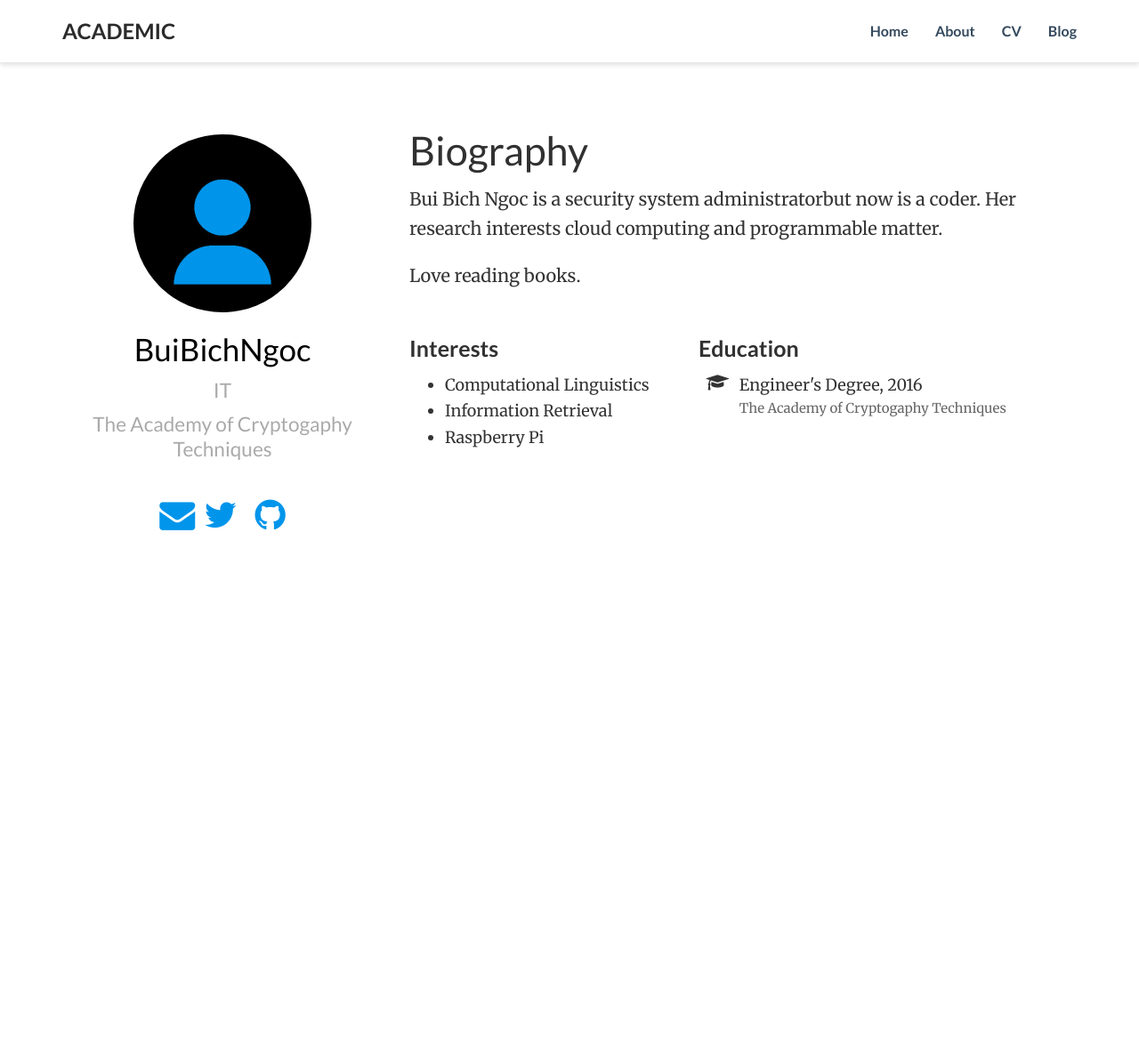
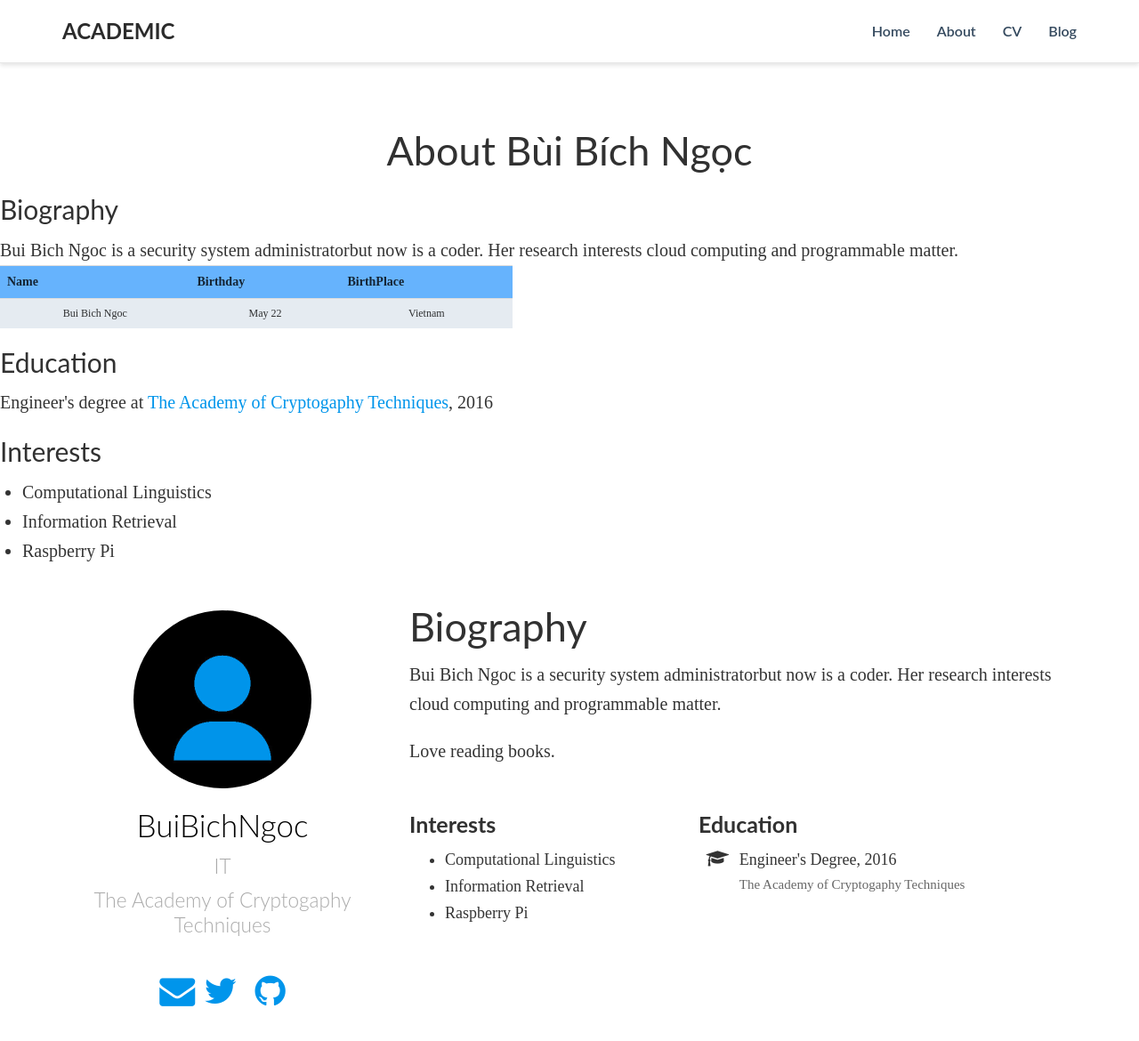
Before and after one commit to buibichngoc/buibichngoc.github.io, a Jekyll site: the page built from about/index.html, in a window 1280 px wide and 1298 px high. Shown: the top 1170 px of the window at 89% size. Built offline with Jekyll 4.4.1, drawn with Linux system fonts in a browser that asks for light colours; nearby versions of some CDN libraries; a style sheet for code colours, icons or effects is not loaded.

Commit message:
vsd
sdvs

```diff
--- a/_layouts/default.html
+++ b/_layouts/default.html
@@ -13,8 +13,8 @@
     <title>{{ page.title }}</title>
 
     <link rel="stylesheet" type="text/css" href='https://fonts.googleapis.com/css?family=Arvo:400,700,400italic'>
-    <link rel="stylesheet" type="text/css"
-          href="https://fonts.googleapis.com/css?family=Lato:400,700%7CMerriweather%7CRoboto+Mono">
+    <!--<link rel="stylesheet" type="text/css"-->
+          <!--href="https://fonts.googleapis.com/css?family=Lato:400,700%7CMerriweather%7CRoboto+Mono">-->
     <link rel="stylesheet" type="text/css"
           href="https://cdnjs.cloudflare.com/ajax/libs/twitter-bootstrap/3.3.7/css/bootstrap.min.css"
           integrity="sha512-6MXa8B6uaO18Hid6blRMetEIoPqHf7Ux1tnyIQdpt9qI5OACx7C+O3IVTr98vwGnlcg0LOLa02i9Y1HpVhlfiw=="
@@ -96,6 +96,7 @@
 
 
 <section id="about" class="home-section">
+    {{ content }}
     <div class="container">
 
         <div class="row" itemprop="author" itemscope="" itemtype="http://www.facebook.com/buibichngocit/" itemref="person-email person-telephone person-address">
```
